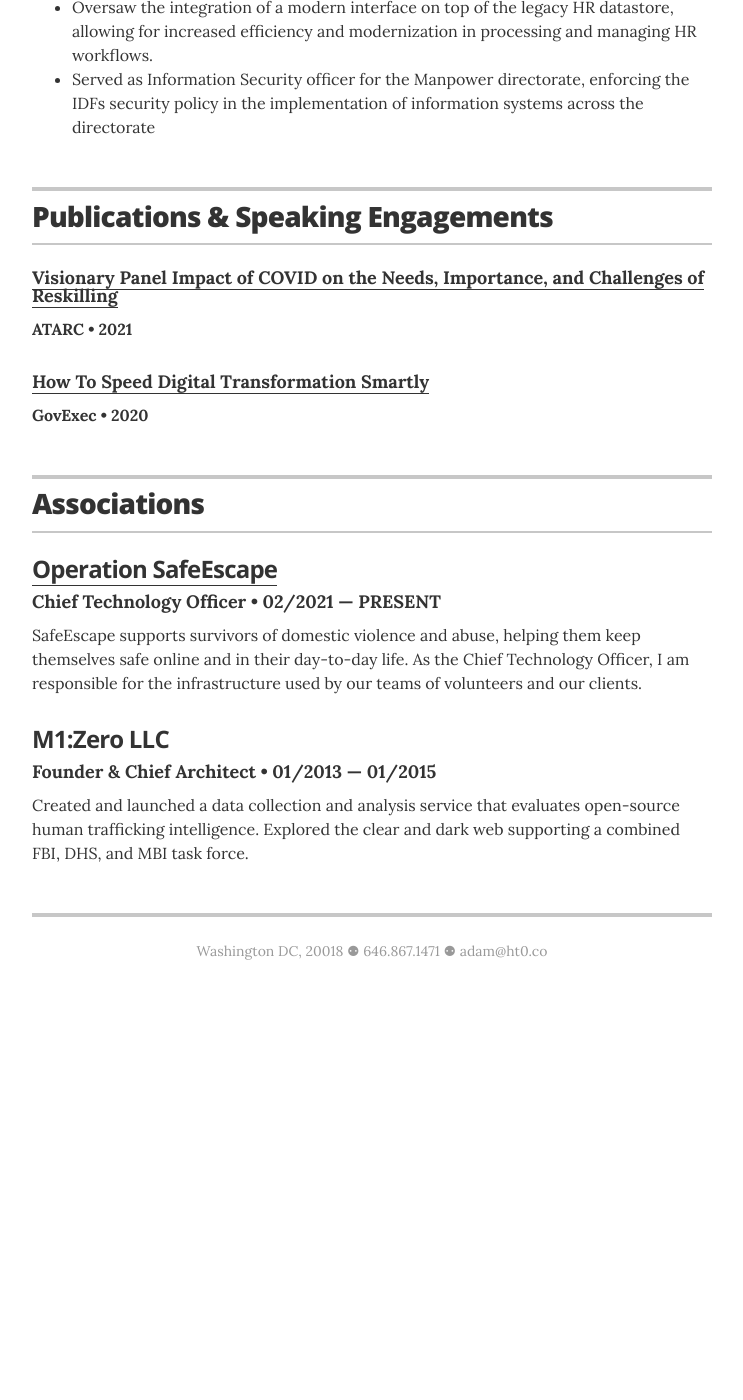
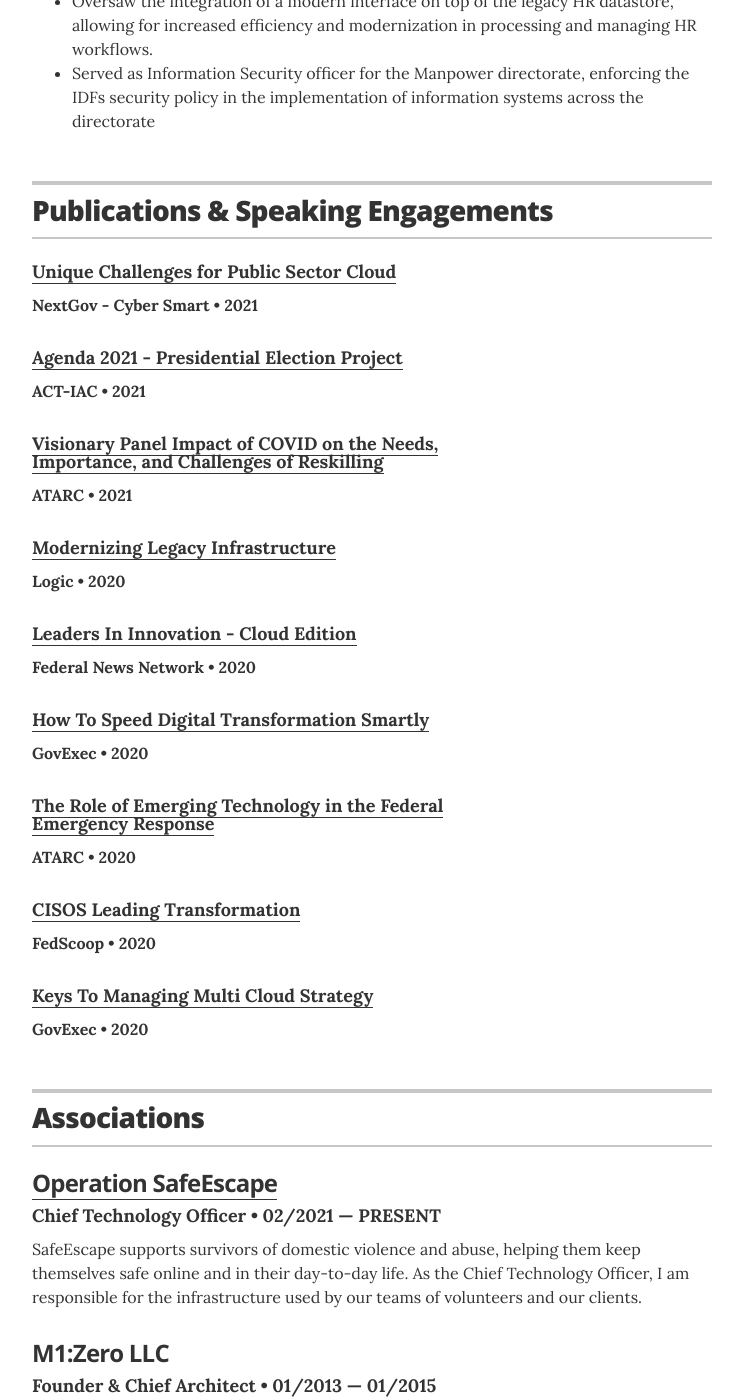
Before and after one commit to inuwashi/inuwashi.github.io, a Jekyll site: the page built from index.html, in a window 1280 px wide and 1400 px high, scrolled down 4469 px. Shown: the whole window, without its empty margins (268-1011 px from the left). Built offline with Jekyll 4.4.1, drawn with Linux system fonts in a browser that asks for light colours; before the commit the page ends 5479 px from its top, so only the background shows below that.

Commit message:
all the pubs

```diff
--- a/_data/experience.yml
+++ b/_data/experience.yml
@@ -75,9 +75,9 @@
     - bullet: Designed and Implemented an Information Security Policy to meet the requirement of the financial regulatory bodies of the US Financial Industry Regulatory Authority (FINRA).
     - bullet: Sourced a buyer that planned to further grow the platform and organization, successfully selling the business for over $500k.
 
-# Gallant VPS
-- company: Commander of IT Section</br>NonCom Major (equivalent to NATO OF-3)
-  position: Manpower Directorate</br>Israeli Defense Forces
+# IDF
+- company: Commander of IT Section
+  position: NonCom Major (equivalent to NATO OF-3)</br>Manpower Directorate</br>Israeli Defense Forces
   duration: 09/1999 &mdash; 06/2003
   summary: Guided the daily operations of all aspects of IT for a 12-person team that served 600 users. Implemented innovative strategy that governed different aspects of IT, including desktop support, software development, and quality assurance.
   bullets:
--- a/_data/publications.yml
+++ b/_data/publications.yml
@@ -1,16 +1,68 @@
 # Projects
 # uncomment the urls if you wish to display them, and add your own URL
 
-# ATARC
-- publication: Visionary Panel Impact of COVID on the Needs, Importance, and Challenges of Reskilling
+
+
+# NextGov CyberSmart 2021
+- publication: Unique Challenges for Public Sector Cloud
+  publisher: NextGov - Cyber Smart
+  date: 2021
+  url: "https://events.nextgov.com/cybersmart-summit-2021/agenda/"
+  # description: Lorem
+
+# ACT-IAC 2021: Presidential Election Project
+- publication: Agenda 2021 - Presidential Election Project
+  publisher: ACT-IAC
+  date: 2021
+  url: "https://www.actiac.org/agenda-2021-presidential-election-project?utm_source=Informz&utm_medium=Email&utm_campaign=ACT-IAC%20Blast%20Email&_zs=vW2Gb&_zl=IhiH2"
+  # description: Lorem
+
+# ATARC COVID
+- publication: Visionary Panel Impact of COVID on the Needs,</br>Importance, and Challenges of Reskilling
   publisher: ATARC
   date: 2021
   url: "https://atarc.org/"
   # description: Lorem
 
-# GovExec
+# Logic: Modernizing Legacy Infrastructure
+- publication: Modernizing Legacy Infrastructure
+  publisher: Logic
+  date: 2020
+  url: "https://logicmag.io/care/adam-grandt-nesher-on-modernizing-infrastructure/"
+  # description: Lorem
+
+# FNN: Leaders In Innovation: Cloud Edition
+- publication: Leaders In Innovation - Cloud Edition
+  publisher: Federal News Network
+  date: 2020
+  url: "https://federalnewsnetwork.com/cme-event/executive-briefing-series-leaders-in-innovation-cloud-edition/"
+  # description: Lorem
+
+# GovExec Digital Transformation
 - publication: How To Speed Digital Transformation Smartly
   publisher: GovExec
   date: 2020
   url: "https://www.govexec.com/feature/how-to-speed-digital-transformation-smartly/"
   # description: Lorem
+
+# ATARC Emergency Response
+- publication: The Role of Emerging Technology in the Federal</br>Emergency Response
+  publisher: ATARC
+  date: 2020
+  url: "https://atarc.org/additional/emerging-tech-pandemic-2020/track-2/"
+  # description: Lorem
+
+# FedScoop: CISOS Leading Transformation
+- publication: CISOS Leading Transformation
+  publisher: FedScoop
+  date: 2020
+  url: "https://www.fedscoop.com/cisos-tech-adoption-pandemic/"
+  # description: Lorem
+
+
+# GovExec Digital Transformation
+- publication: Keys To Managing Multi Cloud Strategy
+  publisher: GovExec
+  date: 2020
+  url: "https://www.govexec.com/feature/keys-to-managing-your-multi-cloud-strategy/#%23%23"
+  # description: Lorem
```
